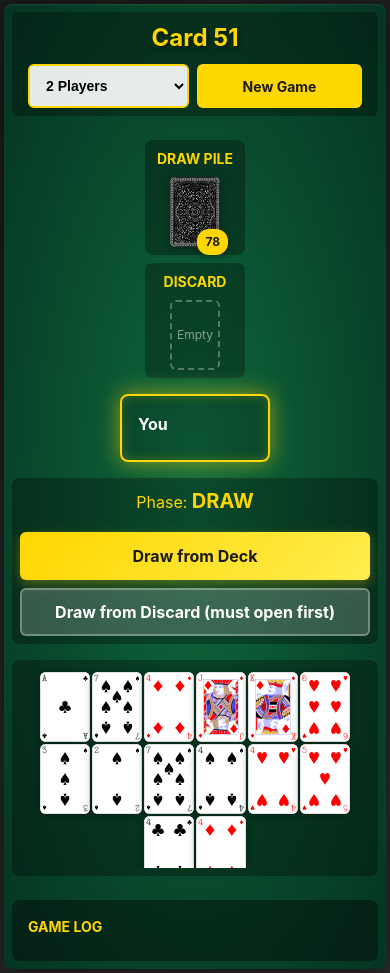
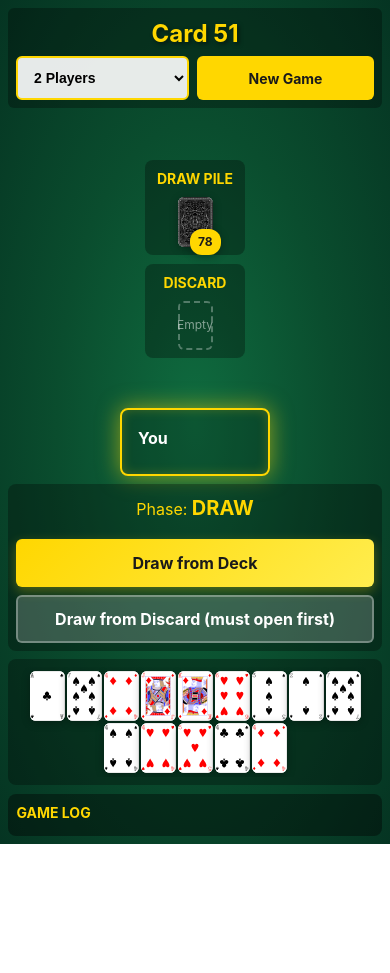
Before and after one commit to eliejerjees/card51, a React (Vite) app: page / in a window 390 px wide. After the commit the page ends 844 px from the top, so only its background shows below. Built offline with nearby package versions, Linux system fonts and the light colour scheme.

Commit message:
Edited card size and page size

```diff
--- a/src/App.css
+++ b/src/App.css
@@ -51,20 +51,20 @@ button:disabled {
 
 .app {
   min-height: 100vh;
-  padding: clamp(8px, 2vw, 16px);
-  display: flex;
-  justify-content: center;
-  align-items: center;
+  height: 100vh;
+  width: 100vw;
+  overflow: hidden;
 }
 
 .board {
   width: 100%;
-  max-width: 1400px;
+  height: 100%;
   background: radial-gradient(ellipse at center, var(--felt-light) 0%, var(--felt-green) 50%, var(--felt-dark) 100%);
-  border-radius: var(--border-radius);
-  padding: clamp(12px, 3vw, 24px);
-  box-shadow: 0 8px 32px rgba(0, 0, 0, 0.5), inset 0 1px 2px rgba(255, 255, 255, 0.1);
+  padding: clamp(8px, 1.5vh, 16px);
   position: relative;
+  display: flex;
+  flex-direction: column;
+  overflow: auto;
 }
 
 /* Game Header */
@@ -72,10 +72,11 @@ button:disabled {
   display: flex;
   justify-content: space-between;
   align-items: center;
-  margin-bottom: var(--spacing-md);
-  padding: var(--spacing-sm) var(--spacing-md);
+  margin-bottom: clamp(8px, 1vh, 12px);
+  padding: clamp(6px, 1vh, 12px) clamp(12px, 2vw, 20px);
   background: rgba(0, 0, 0, 0.3);
   border-radius: var(--card-radius);
+  flex-shrink: 0;
 }
 
 .game-title {
@@ -120,15 +121,16 @@ button:disabled {
 
 .game-over {
   text-align: center;
-  padding: var(--spacing-md);
+  padding: clamp(8px, 1.5vh, 16px);
   background: linear-gradient(135deg, var(--gold) 0%, #ffed4e 100%);
   color: #1a1a1a;
   font-size: clamp(1.25rem, 3vw, 1.75rem);
   font-weight: bold;
   border-radius: var(--card-radius);
-  margin-bottom: var(--spacing-md);
+  margin-bottom: clamp(6px, 1vh, 12px);
   box-shadow: 0 4px 16px rgba(255, 215, 0, 0.5);
   animation: pulse 2s infinite;
+  flex-shrink: 0;
 }
 
 @keyframes pulse {
@@ -140,11 +142,12 @@ button:disabled {
   background: rgba(220, 20, 60, 0.2);
   border: 2px solid #dc143c;
   color: #ff6b6b;
-  padding: var(--spacing-sm) var(--spacing-md);
+  padding: clamp(6px, 1vh, 10px) clamp(12px, 2vw, 16px);
   border-radius: var(--card-radius);
-  margin-bottom: var(--spacing-md);
+  margin-bottom: clamp(6px, 1vh, 12px);
   text-align: center;
   font-weight: 600;
+  flex-shrink: 0;
 }
 
 /* ============================================================================
@@ -152,25 +155,29 @@ button:disabled {
    ============================================================================ */
 
 .board-layout {
-  display: grid;
-  grid-template-rows: auto 1fr auto;
-  gap: var(--spacing-md);
-  min-height: 500px;
+  display: flex;
+  flex-direction: column;
+  flex: 1;
+  gap: clamp(8px, 1vh, 12px);
+  min-height: 0;
+  overflow: hidden;
 }
 
 .middle-row {
   display: grid;
   grid-template-columns: 1fr 2fr 1fr;
-  gap: var(--spacing-md);
+  gap: clamp(8px, 1vw, 16px);
   align-items: center;
+  flex: 1;
+  min-height: 0;
 }
 
 .center-area {
   display: flex;
   justify-content: center;
   align-items: center;
-  gap: var(--spacing-xl);
-  padding: var(--spacing-lg);
+  gap: clamp(16px, 3vw, 32px);
+  padding: clamp(8px, 2vh, 16px);
 }
 
 .seat-container {
@@ -186,7 +193,8 @@ button:disabled {
 .bottom-area {
   display: flex;
   flex-direction: column;
-  gap: var(--spacing-md);
+  gap: clamp(6px, 1vh, 12px);
+  flex-shrink: 0;
 }
 
 /* ============================================================================
@@ -254,8 +262,8 @@ button:disabled {
    ============================================================================ */
 
 .card {
-  width: clamp(50px, 10vw, 70px);
-  height: clamp(70px, 14vw, 98px);
+  width: clamp(35px, 4vw, 100px);
+  height: clamp(50px, 5.6vw, 150px);
   background: var(--card-bg);
   border-radius: var(--card-radius);
   box-shadow: 0 2px 8px var(--card-shadow);
@@ -270,12 +278,12 @@ button:disabled {
   height: 100%;
   display: block;
   border-radius: var(--card-radius);
-  object-fit: cover; /* safe for PNG; SVG will ignore */
+  object-fit: cover;
 }
 
 .card.small {
-  width: clamp(40px, 8vw, 55px);
-  height: clamp(56px, 11.2vw, 77px);
+  width: clamp(25px, 3vw, 38px);
+  height: clamp(35px, 4.2vw, 53px);
 }
 
 .card:hover:not(.face-down) {
@@ -294,25 +302,96 @@ button:disabled {
   cursor: default;
 }
 
+.card-back {
+  width: 100%;
+  height: 100%;
+  display: flex;
+  align-items: center;
+  justify-content: center;
+  font-size: clamp(2rem, 5vw, 3rem);
+  color: rgba(255, 255, 255, 0.3);
+}
+
+.card-face {
+  width: 100%;
+  height: 100%;
+  padding: clamp(4px, 1vw, 8px);
+  display: flex;
+  flex-direction: column;
+  position: relative;
+}
+
+.card-face.red {
+  color: var(--red-card);
+}
+
+.card-face.black {
+  color: var(--black-card);
+}
+
+.card-corner {
+  font-size: clamp(0.75rem, 2vw, 1rem);
+  font-weight: bold;
+  line-height: 1;
+}
+
+.card-corner.top-left {
+  position: absolute;
+  top: clamp(4px, 1vw, 6px);
+  left: clamp(4px, 1vw, 6px);
+}
+
+.card-corner.bottom-right {
+  position: absolute;
+  bottom: clamp(4px, 1vw, 6px);
+  right: clamp(4px, 1vw, 6px);
+  transform: rotate(180deg);
+}
+
+.card-center {
+  flex: 1;
+  display: flex;
+  align-items: center;
+  justify-content: center;
+  font-size: clamp(1.5rem, 4vw, 2.5rem);
+  font-weight: bold;
+}
+
+.card-face.joker {
+  background: linear-gradient(135deg, #9333ea 0%, #c026d3 100%);
+  color: white;
+}
+
+.joker-badge {
+  width: 100%;
+  height: 100%;
+  display: flex;
+  align-items: center;
+  justify-content: center;
+  font-size: clamp(0.6rem, 1.5vw, 0.9rem);
+  font-weight: bold;
+  text-align: center;
+}
+
 /* ============================================================================
    HAND
    ============================================================================ */
 
 .hand {
-  padding: var(--spacing-md);
+  padding: clamp(8px, 1vh, 12px);
   background: rgba(0, 0, 0, 0.3);
   border-radius: var(--border-radius);
 }
 
 .hand-cards {
   display: flex;
-  gap: clamp(4px, 1vw, 8px);
+  gap: clamp(3px, 0.6vw, 6px);
   justify-content: center;
   flex-wrap: wrap;
-  max-height: 200px;
+  max-height: clamp(150px, 12vh, 170px);
   overflow-x: auto;
   overflow-y: hidden;
-  padding: var(--spacing-sm);
+  padding: clamp(4px, 0.5vh, 8px);
 }
 
 /* Scrollbar styling */
@@ -381,8 +460,8 @@ button:disabled {
 }
 
 .empty-pile {
-  width: clamp(50px, 10vw, 70px);
-  height: clamp(70px, 14vw, 98px);
+  width: clamp(35px, 4vw, 50px);
+  height: clamp(49px, 5.6vw, 70px);
   border: 2px dashed rgba(255, 255, 255, 0.3);
   border-radius: var(--card-radius);
   display: flex;
@@ -536,20 +615,21 @@ button:disabled {
 .log {
   background: rgba(0, 0, 0, 0.4);
   border-radius: var(--border-radius);
-  padding: var(--spacing-md);
-  margin-top: var(--spacing-md);
+  padding: clamp(8px, 1vh, 12px);
+  margin-top: clamp(6px, 1vh, 12px);
+  flex-shrink: 0;
 }
 
 .log-title {
   font-weight: bold;
-  margin-bottom: var(--spacing-sm);
+  margin-bottom: clamp(4px, 0.5vh, 8px);
   color: var(--gold);
   font-size: 0.875rem;
   text-transform: uppercase;
 }
 
 .log-entries {
-  max-height: 150px;
+  max-height: clamp(80px, 10vh, 120px);
   overflow-y: auto;
   display: flex;
   flex-direction: column;
@@ -604,17 +684,18 @@ button:disabled {
 
 @media (max-width: 600px) {
   .app {
-    padding: var(--spacing-xs);
+    overflow: hidden;
   }
 
   .board {
-    padding: var(--spacing-sm);
+    padding: clamp(4px, 1vh, 8px);
   }
 
   .game-header {
     flex-direction: column;
-    gap: var(--spacing-sm);
+    gap: clamp(4px, 0.5vh, 6px);
     text-align: center;
+    padding: clamp(4px, 1vh, 8px);
   }
 
   .game-controls {
@@ -628,26 +709,26 @@ button:disabled {
   }
 
   .board-layout {
-    gap: var(--spacing-sm);
+    gap: clamp(4px, 0.8vh, 8px);
   }
 
   .center-area {
     flex-direction: column;
-    gap: var(--spacing-sm);
-    padding: var(--spacing-sm);
+    gap: clamp(6px, 1vh, 10px);
+    padding: clamp(4px, 1vh, 8px);
   }
 
   .pile {
     min-width: 100px;
-    padding: var(--spacing-sm);
+    padding: clamp(4px, 1vh, 8px);
   }
 
   .top-seat .player-seat {
-    padding: var(--spacing-sm);
+    padding: clamp(4px, 1vh, 8px);
   }
 
   .hand {
-    padding: var(--spacing-sm);
+    padding: clamp(4px, 1vh, 8px);
   }
 
   .hand-cards {
@@ -664,11 +745,11 @@ button:disabled {
   }
 
   .controls {
-    padding: var(--spacing-sm);
+    padding: clamp(6px, 1vh, 10px);
   }
 
   .log-entries {
-    max-height: 100px;
+    max-height: clamp(60px, 8vh, 100px);
   }
 }
 
```
